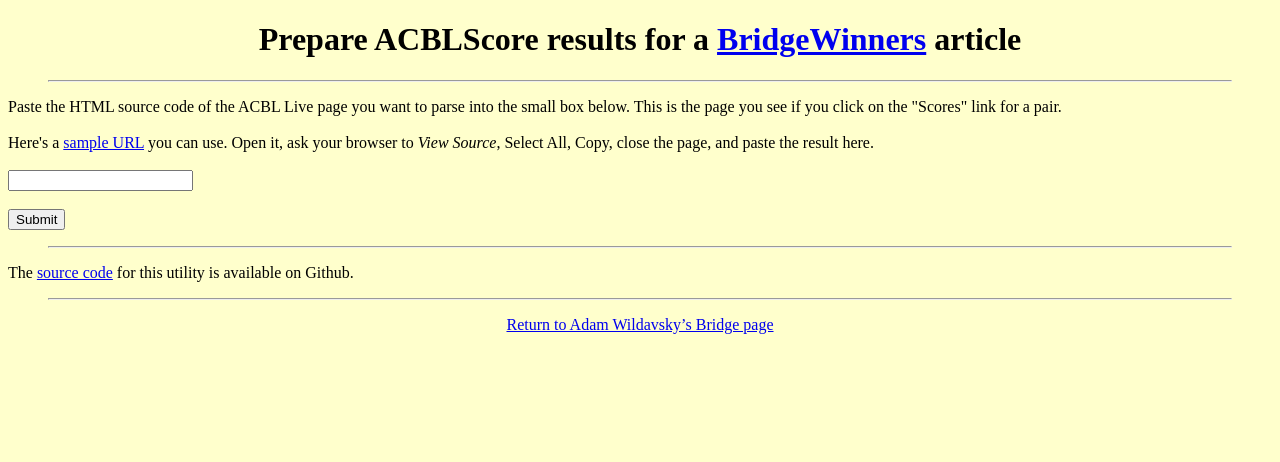
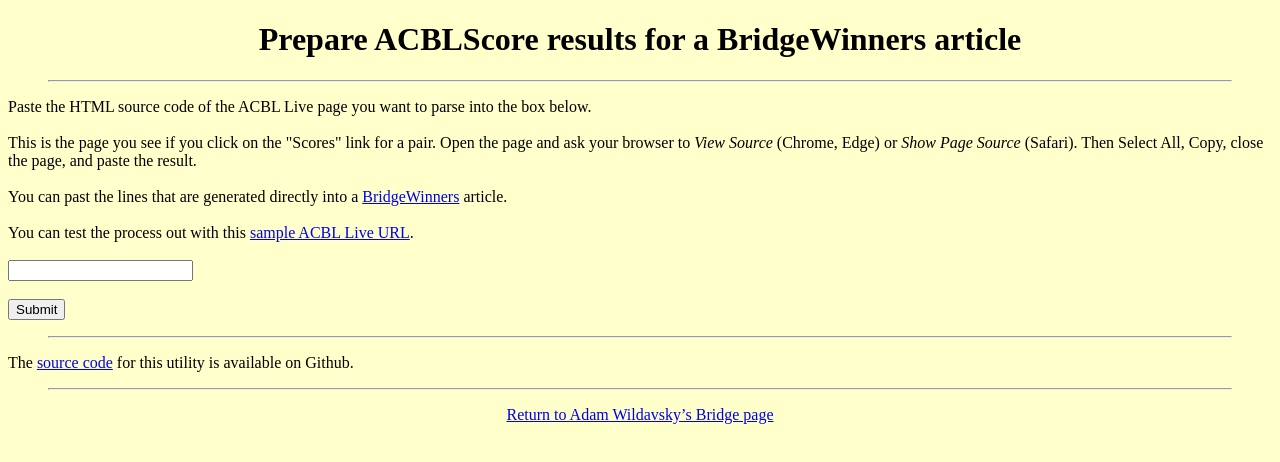
Before and after one commit to tameware/bridge-utilities, a plain HTML site: page index.html in a window 1280 px wide. Drawn offline with Linux system fonts and the light colour scheme.

Commit message:
Updated text.

```diff
--- a/index.html
+++ b/index.html
@@ -8,16 +8,21 @@
 	</head>
 
 	<body style="background-color: #ffffcc;">
-        <h1 style="text-align: center;">Prepare ACBLScore results for a <a href="https://bridgewinners.com">BridgeWinners</a> article</h1>
+        <h1 style="text-align: center;">Prepare ACBLScore results for a BridgeWinners article</h1>
 		<blockquote>
 			<hr style="text-align: left;">
 		</blockquote>
 
         <form id="textForm">
-            <label for="userInput">Paste the HTML source code of the ACBL Live page you want to parse into the small box below. This is the page you see if you click on the "Scores" link for a pair.</label><br>
-            <br>
+            <label for="userInput">Paste the HTML source code of the ACBL Live page you want to parse into the box below.</label><br>
+            <br><pr>
+            This is the page you see if you click on the "Scores" link for a pair. Open the page and ask your browser to <i>View Source</i> (Chrome, Edge) or <i>Show Page Source</i> (Safari). Then Select All, Copy, close the page, and paste the result.
+            </pr>
+            <br><br><pr>
+            You can past the lines that are generated directly into a <a href="https://bridgewinners.com">BridgeWinners</a> article.
+            </pr>
             <pr>
-            Here's a <a href = "https://live.acbl.org/event/NABC242/VZLM/6/scores/W/E/7" target="_blank">sample URL</a> you can use. Open it, ask your browser to <i>View Source</i>, Select All, Copy, close the page, and paste the result here.<br>
+            <br><br>You can test the process out with this <a href = "https://live.acbl.org/event/NABC242/VZLM/6/scores/W/E/7" target="_blank">sample ACBL Live URL</a>.<br>
             </pr>
             <br>
             <input type="textarea" id="userInput" name="userInput" cols="150" rows="10" required><br><br>
```
